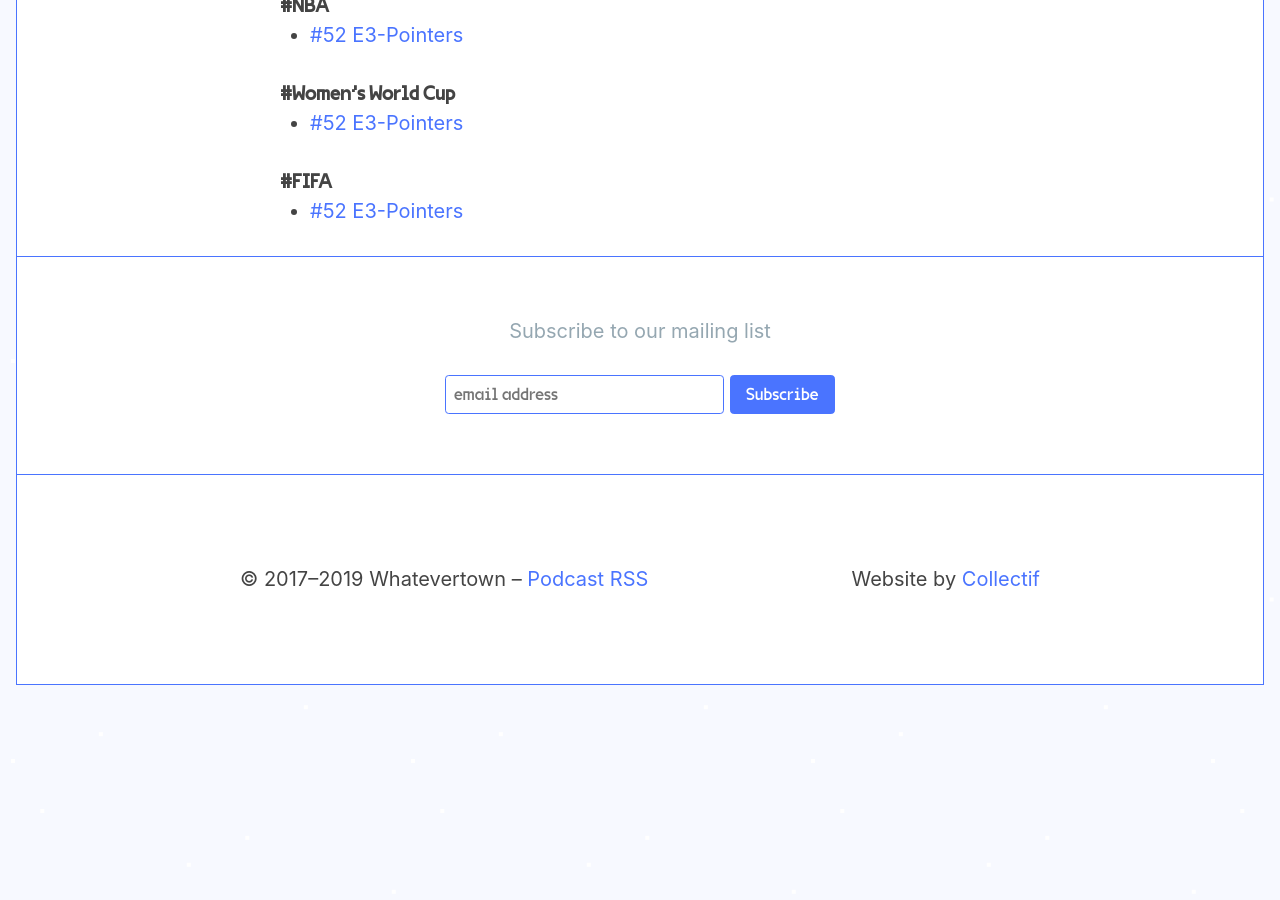
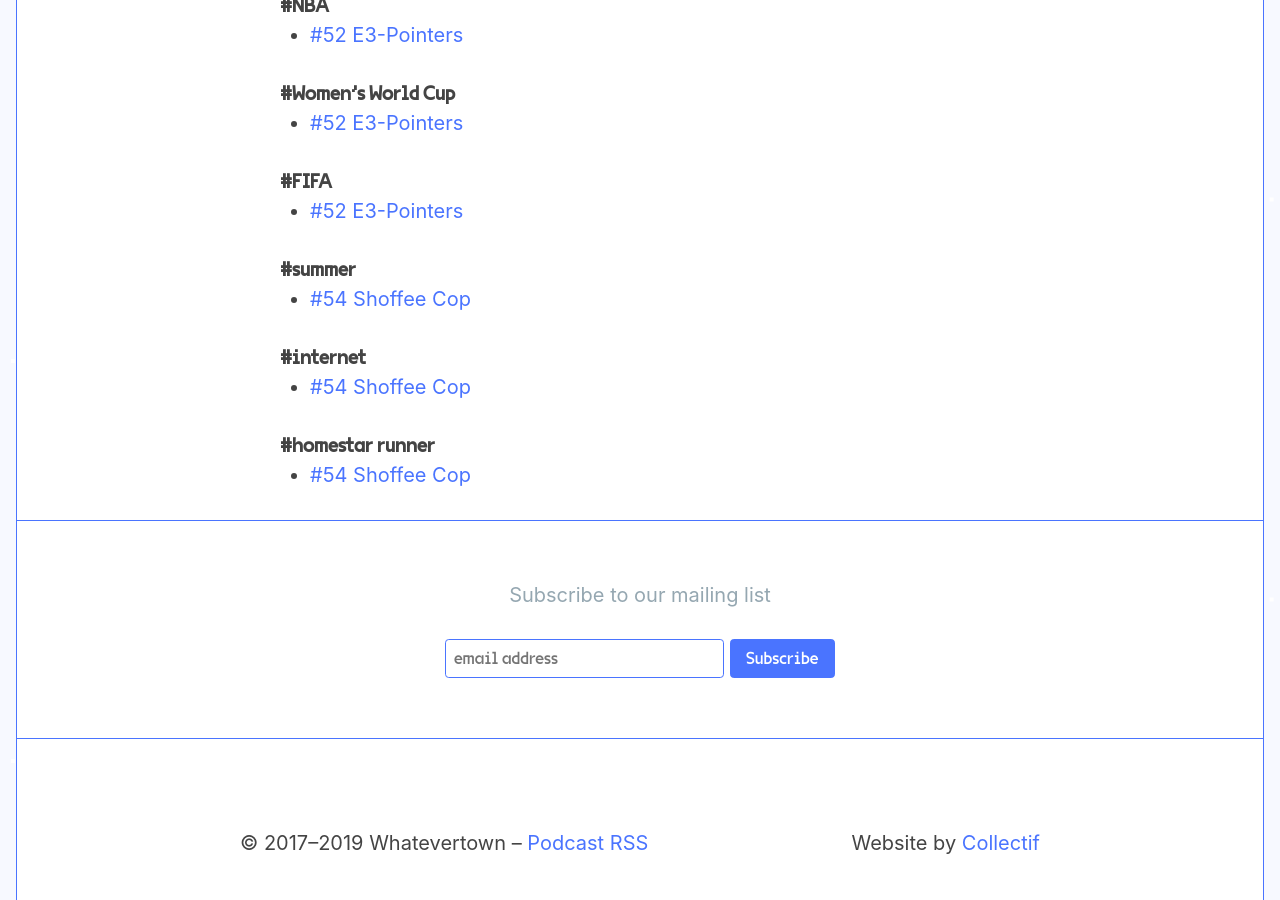
Before and after one commit to jondueck/whatevertown, a Jekyll site: the page built from tags.html, in a window 1280 px wide and 900 px high, scrolled down 7624 px. Built offline with Jekyll 4.4.1, drawn with Linux system fonts in a browser that asks for light colours; some web fonts are replaced; before the commit the page ends 8325 px from its top, so only the background shows below that; some of the changed text lies outside the part shown.

Commit message:
Updated Number 54 Shoffee Cop

```diff
--- a/_posts/2019-07-02-number-54-shoffee-cop.markdown
+++ b/_posts/2019-07-02-number-54-shoffee-cop.markdown
@@ -2,6 +2,10 @@
 title: "#54 Shoffee Cop"
 date: 2019-07-02 23:30:00 -05:00
 permalink: "/episode-54/"
+tags:
+- summer
+- internet
+- homestar runner
 author: Whatevertown
 season: 2
 episode_type: full
```
